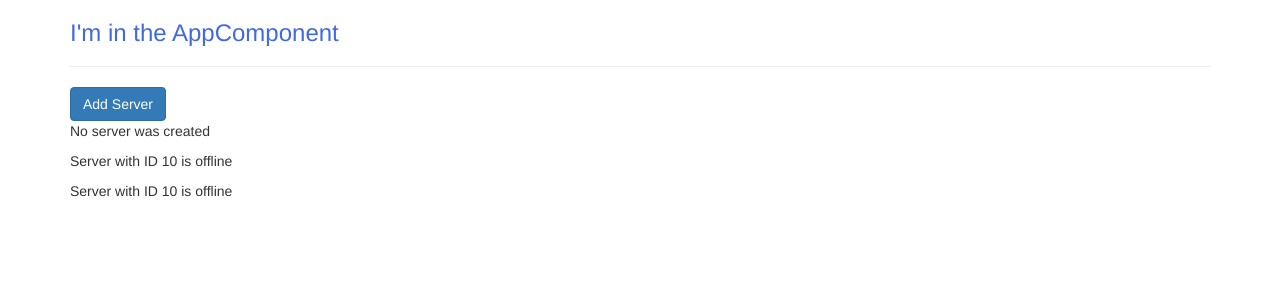
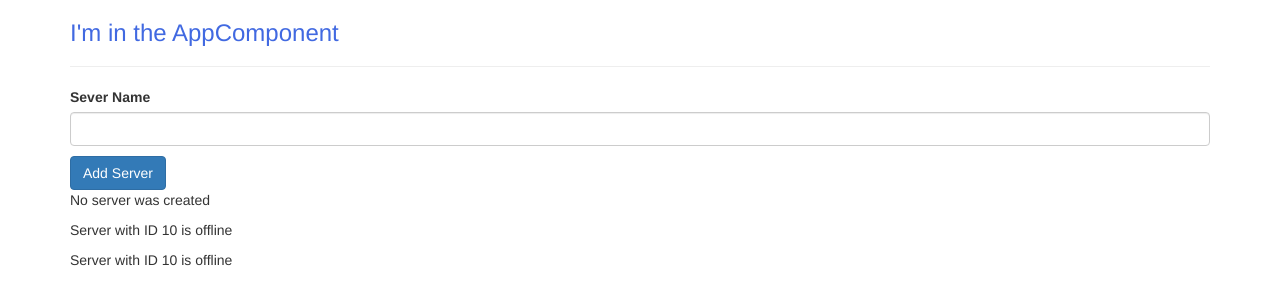
Before and after one commit to SallakImane/my-first-app, an Angular app: page / in a window 1280 px wide. Shown: the top 304 px of the page. Built offline with nearby package versions, Linux system fonts and the light colour scheme.

Commit message:
Passing and Using Data with Event Binding

```diff
--- a/src/app/servers/servers.component.html
+++ b/src/app/servers/servers.component.html
@@ -1,3 +1,8 @@
+<label>Sever Name</label>
+<input type="text"
+       class="form-control"
+       (input)="onUpdateServerName($event)">
+<p>{{serverName}}</p>
 <button class="btn btn-primary"
         [disabled]="!allowNewServer"
         (click)="onCreateServer()">Add Server
--- a/src/app/servers/servers.component.ts
+++ b/src/app/servers/servers.component.ts
@@ -8,6 +8,7 @@
 export class ServersComponent implements OnInit {
   allowNewServer = false;
   serverCreationStatus = 'No server was created';
+  serverName = '';
 
   constructor() {
     setTimeout(() => {
@@ -21,4 +22,8 @@
   onCreateServer() {
     this.serverCreationStatus = 'Server was created !';
   }
+
+  onUpdateServerName(event: Event) {
+    this.serverName = (<HTMLInputElement>event.target).value;
+  }
 }
```
